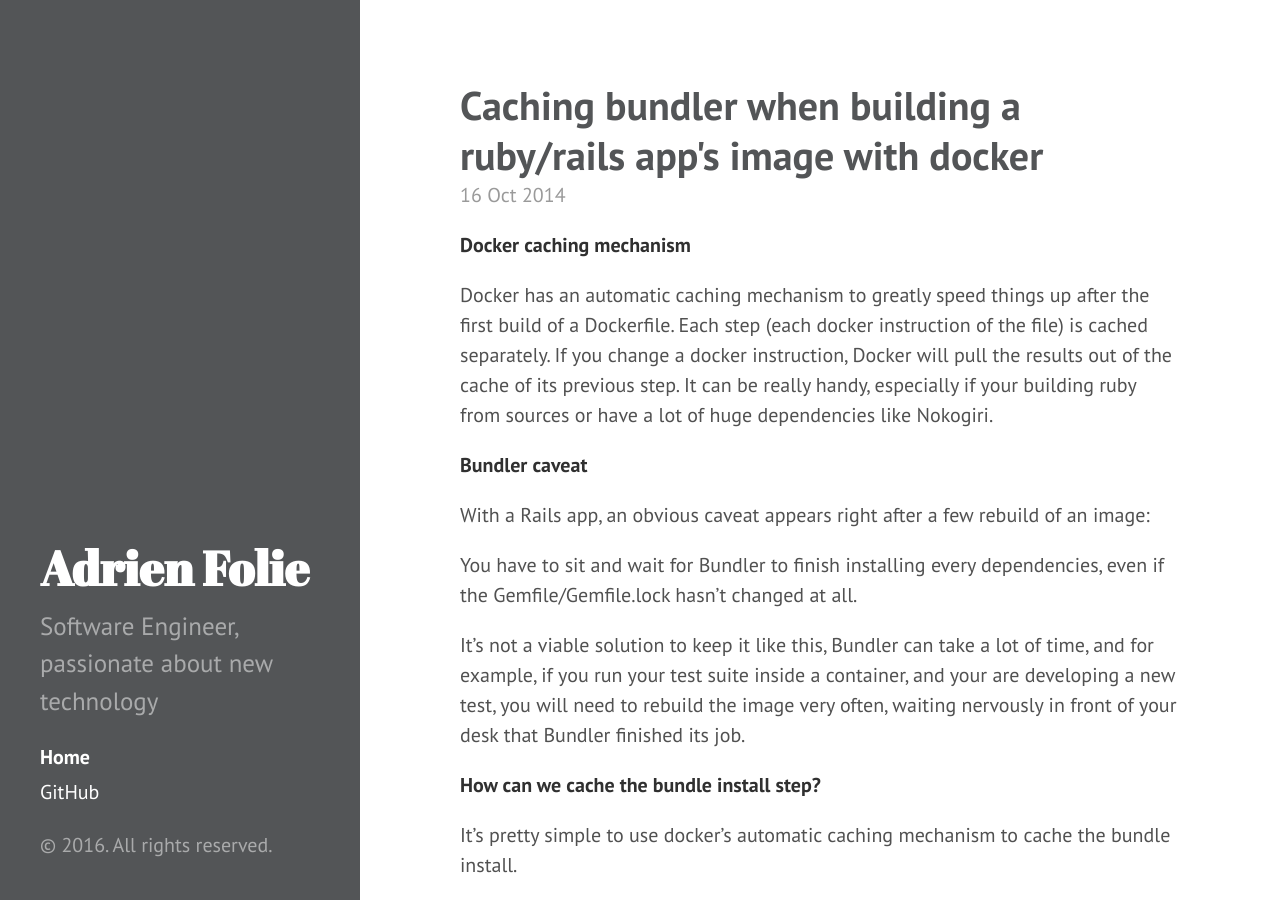
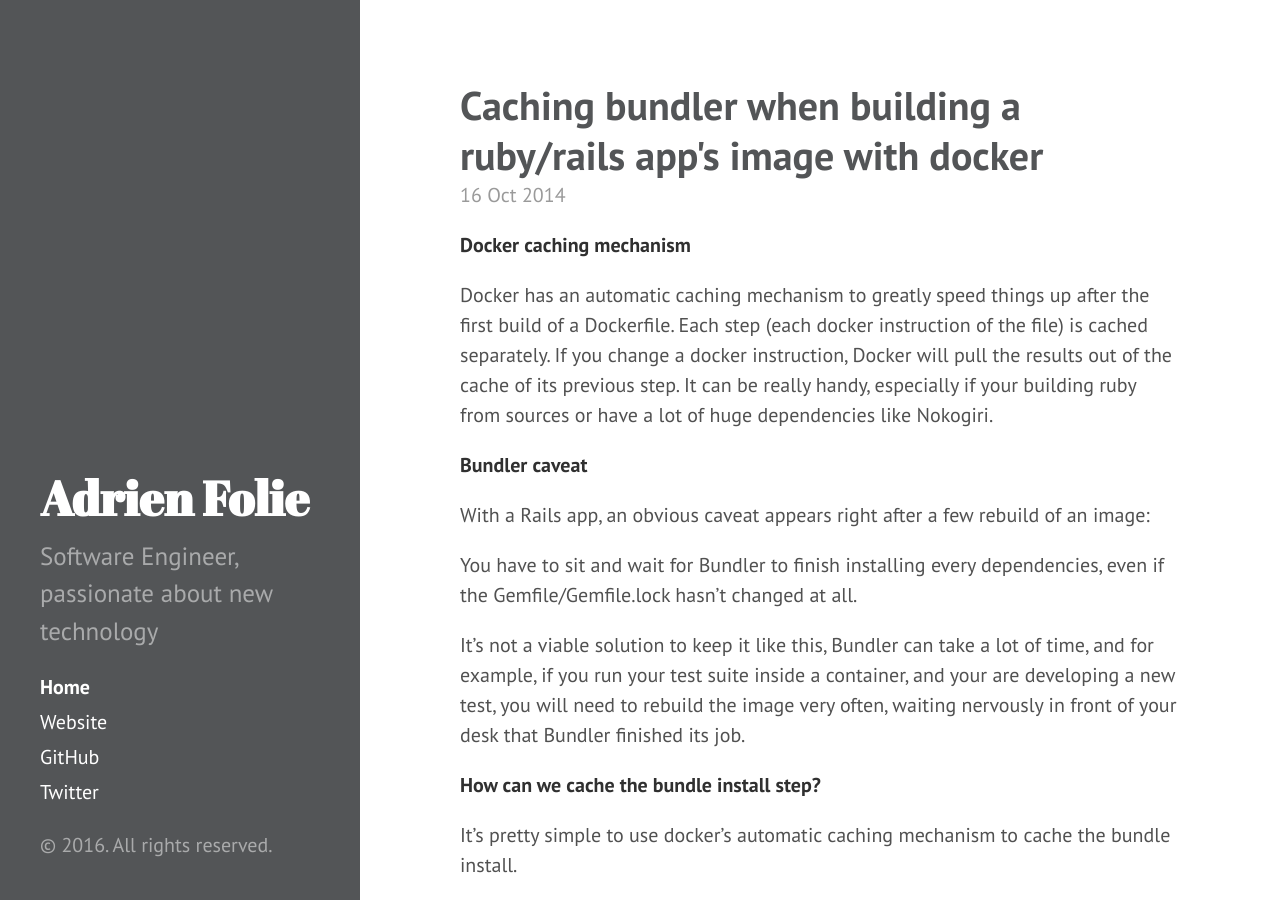
Before and after one commit to foliea/foliea.github.io, a Jekyll site: the page built from index.html, in a window 1280 px wide and 900 px high. Built offline with Jekyll 4.4.1, drawn with Linux system fonts in a browser that asks for light colours; Markdown is read by kramdown in place of the engine named in the settings; the list of posts is cut into pages by our own code.

Commit message:
improve links

```diff
--- a/_config.yml
+++ b/_config.yml
@@ -4,6 +4,7 @@ highlighter:      pygments
 
 # Setup
 title:            Adrien Folie
+time:             2016
 tagline:          'Software Engineer'
 description:      'Software Engineer, passionate about new technology'
 url:              http://foliea.github.io/
--- a/_includes/sidebar.html
+++ b/_includes/sidebar.html
@@ -25,7 +25,9 @@
           {% endif %}
         {% endif %}
       {% endfor %}
+      <a class="sidebar-nav-item" href="{{ site.author.url }}">Website</a>
       <a class="sidebar-nav-item" href="{{ site.author.github }}">GitHub</a>
+      <a class="sidebar-nav-item" href="{{ site.author.twitter }}">Twitter</a>
     </nav>
 
     <p>&copy; {{ site.time | date: '%Y' }}. All rights reserved.</p>
```
